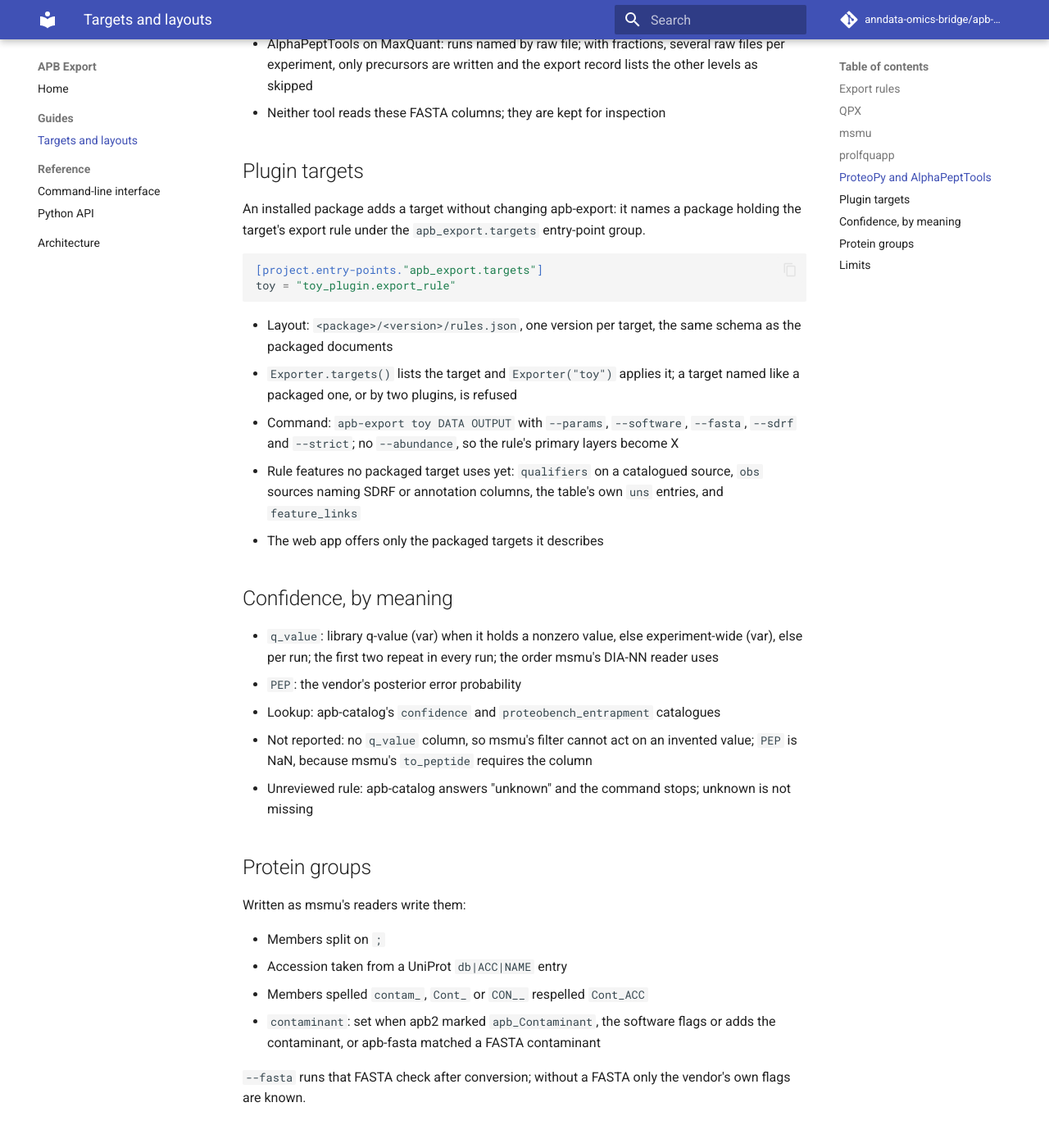
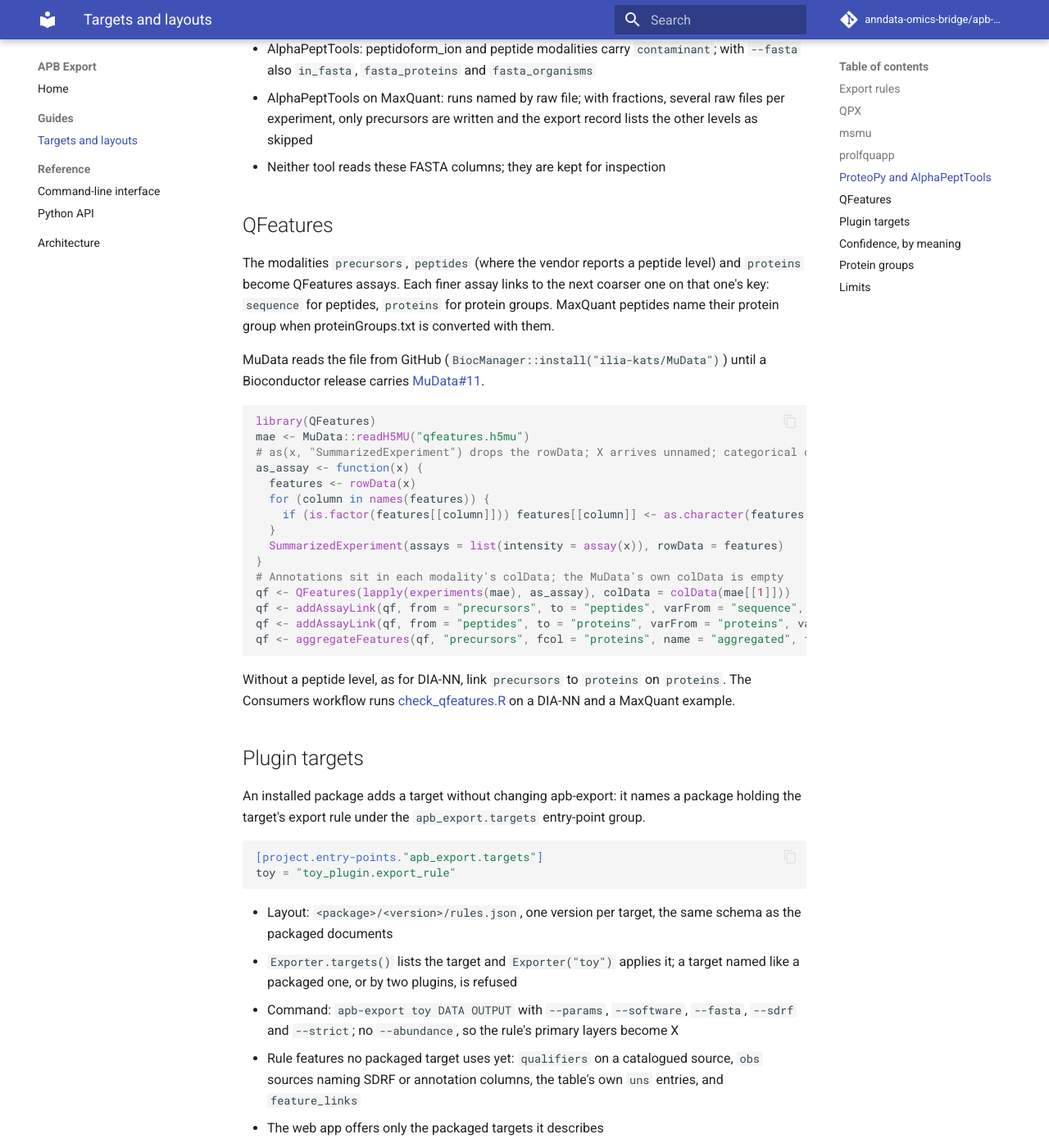
Before and after one commit to anndata-omics-bridge/apb-export, an MkDocs documentation site: the page built from docs/targets.md, in a window 1280 px wide and 1400 px high, scrolled down 3665 px. Shown: the whole window at 82% size. Built offline with MkDocs 1.6.1 and Material for MkDocs 9.7.7, drawn with Linux system fonts in a browser that asks for light colours; comment, search, counter and statistics services are not loaded; some of the changed text lies outside the part shown.

Commit message:
QFeatures target: precursors, peptides and proteins as linked assays
Rules qfeatures/v1_22 copy the AlphaPeptTools layout; the qfeatures subcommand writes them. An R consumer image (Bioconductor 3.23, QFeatures 1.22, MuData from GitHub at the merge of MuData#11) builds, links and aggregates a DIA-NN and a MaxQuant example in the Consumers workflow. targets.md shows the R code. The prolfqua MaxQuant test expects the protein group apb2 now assigns to peptides.

````diff
--- a/docs/targets.md
+++ b/docs/targets.md
@@ -28,6 +28,7 @@ HDF5 target files are written by APB2's `write_parsed_levels`, `.apb.json` sidec
 | prolfquapp | [v2_11](https://github.com/anndata-omics-bridge/apb-export/blob/main/src/apb_export/export_rules/documents/prolfqua/v2_11/rules.json) | `.h5ad` | peptidoform_ion, or peptide for MaxQuant; reads protein | wide; `uns["prolfquapp"]` for `LFQData_from_anndata` |
 | ProteoPy | [v0_1](https://github.com/anndata-omics-bridge/apb-export/blob/main/src/apb_export/export_rules/documents/proteopy/v0_1/rules.json) | `.h5ad` | protein | wide; `sample_id` and `protein_id` beside their indexes |
 | AlphaPeptTools | [v0_4](https://github.com/anndata-omics-bridge/apb-export/blob/main/src/apb_export/export_rules/documents/alphapepttools/v0_4/rules.json) | `.h5mu` | peptidoform_ion, peptide, protein | one wide modality per level, linked by id columns |
+| QFeatures | [v1_22](https://github.com/anndata-omics-bridge/apb-export/blob/main/src/apb_export/export_rules/documents/qfeatures/v1_22/rules.json) | `.h5mu` | peptidoform_ion, peptide, protein | AlphaPeptTools' layout; assays linked by `addAssayLink` on id columns |
 | QPX | [v1_1](https://github.com/anndata-omics-bridge/apb-export/blob/main/src/apb_export/export_rules/documents/qpx/v1_1/rules.json) | `.qpx` directory | peptidoform_ion and/or protein | QPX 1.1 Parquet tables, metadata and export manifest |
 
 ## QPX
@@ -78,6 +79,32 @@ msmu's `psm` modality, written wide. Experimental: msmu's own readers write one
 - AlphaPeptTools on MaxQuant: runs named by raw file; with fractions, several raw files per experiment, only precursors are written and the export record lists the other levels as skipped
 - Neither tool reads these FASTA columns; they are kept for inspection
 
+## QFeatures
+
+The modalities `precursors`, `peptides` (where the vendor reports a peptide level) and `proteins` become QFeatures assays. Each finer assay links to the next coarser one on that one's key: `sequence` for peptides, `proteins` for protein groups. MaxQuant peptides name their protein group when proteinGroups.txt is converted with them.
+
+MuData reads the file from GitHub (`BiocManager::install("ilia-kats/MuData")`) until a Bioconductor release carries [MuData#11](https://github.com/ilia-kats/MuData/pull/11).
+
+```r
+library(QFeatures)
+mae <- MuData::readH5MU("qfeatures.h5mu")
+# as(x, "SummarizedExperiment") drops the rowData; X arrives unnamed; categorical columns as factors
+as_assay <- function(x) {
+  features <- rowData(x)
+  for (column in names(features)) {
+    if (is.factor(features[[column]])) features[[column]] <- as.character(features[[column]])
+  }
+  SummarizedExperiment(assays = list(intensity = assay(x)), rowData = features)
+}
+# Annotations sit in each modality's colData; the MuData's own colData is empty
+qf <- QFeatures(lapply(experiments(mae), as_assay), colData = colData(mae[[1]]))
+qf <- addAssayLink(qf, from = "precursors", to = "peptides", varFrom = "sequence", varTo = "sequence")
+qf <- addAssayLink(qf, from = "peptides", to = "proteins", varFrom = "proteins", varTo = "proteins")
+qf <- aggregateFeatures(qf, "precursors", fcol = "proteins", name = "aggregated", fun = colSums, na.rm = TRUE)
+```
+
+Without a peptide level, as for DIA-NN, link `precursors` to `proteins` on `proteins`. The Consumers workflow runs [check_qfeatures.R](https://github.com/anndata-omics-bridge/apb-export/blob/main/consumers/r/check_qfeatures.R) on a DIA-NN and a MaxQuant example.
+
 ## Plugin targets
 
 An installed package adds a target without changing apb-export: it names a package holding the target's export rule under the `apb_export.targets` entry-point group.
````
Also changed, not shown: AGENTS.md (+1 -1 lines), docs/cli.md (+3 -2 lines), docs/index.md (+3 -1 lines), 8 other files.
